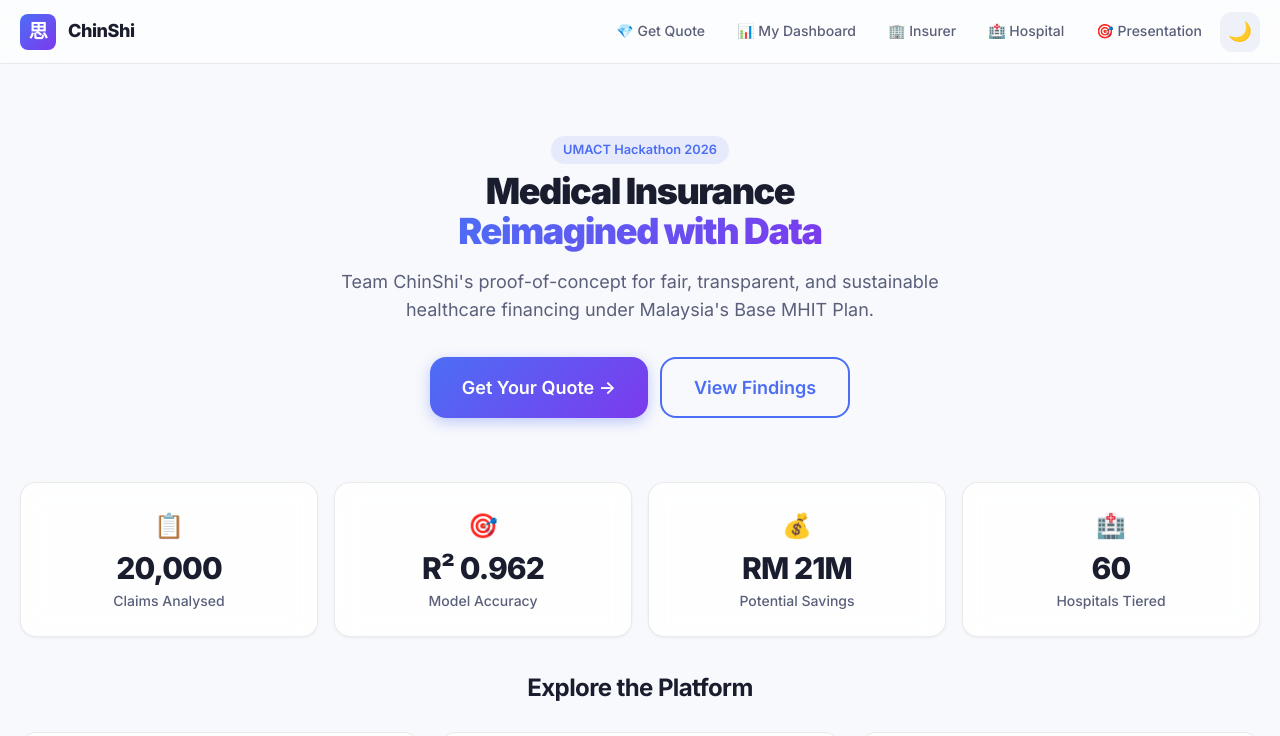
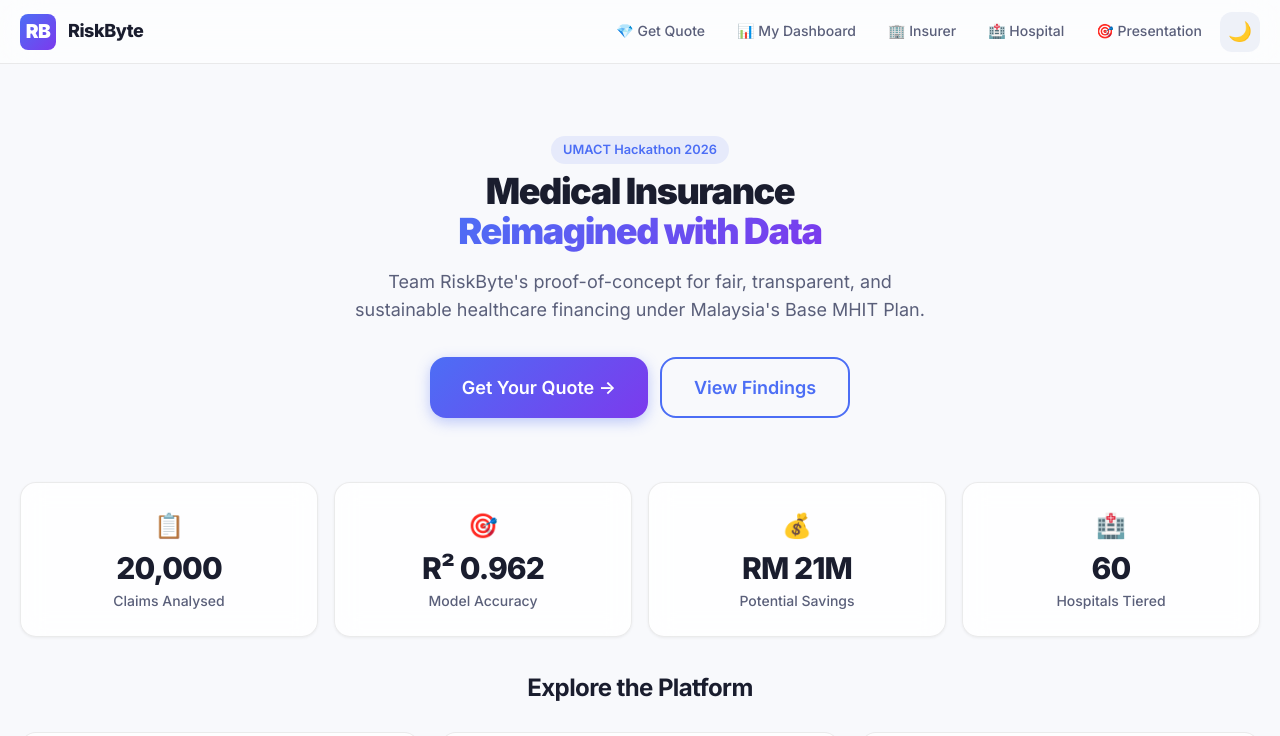
Before and after one commit to YJ0310/umact-1.0-frontend, a React (Vite) app: page / in a window 1280 px wide. Shown: the top 736 px of the page. Built offline with nearby package versions, Linux system fonts and the light colour scheme; no server answers; what ag-charts-enterprise would draw is missing.

Commit message:
Remove ChinShi easter egg and rename to RiskByte

```diff
--- a/src/App.jsx
+++ b/src/App.jsx
@@ -27,8 +27,8 @@ function Navbar() {
     <nav className="navbar">
       <div className="navbar-inner">
         <Link to="/" className="navbar-brand">
-          <span className="brand-icon">思</span>
-          ChinShi
+          <span className="brand-icon">RB</span>
+          RiskByte
         </Link>
 
         <button className="mobile-menu-btn" onClick={() => setMenuOpen(!menuOpen)}>
--- a/src/index.css
+++ b/src/index.css
@@ -1,5 +1,5 @@
 /* ═══════════════════════════════════════════════════════════════
-   UMACT Hackathon 2026 — ChinShi Design System
+   UMACT Hackathon 2026 — RiskByte Design System
    Premium Medical Insurance Analytics App
    ═══════════════════════════════════════════════════════════════ */
 
--- a/src/pages/Landing.jsx
+++ b/src/pages/Landing.jsx
@@ -51,7 +51,7 @@ export default function Landing() {
           <span className="gradient-text">Reimagined with Data</span>
         </h1>
         <p className="hero-subtitle">
-          Team ChinShi's proof-of-concept for fair, transparent, and sustainable
+          Team RiskByte's proof-of-concept for fair, transparent, and sustainable
           healthcare financing under Malaysia's Base MHIT Plan.
         </p>
         <div style={{display: 'flex', gap: '0.75rem', justifyContent: 'center', flexWrap: 'wrap'}}>
--- a/src/pages/PresentationDashboard.jsx
+++ b/src/pages/PresentationDashboard.jsx
@@ -275,7 +275,7 @@ export default function PresentationDashboard() {
         <div className="table-wrapper">
           <table style={{ fontSize: '11px' }}>
             <thead>
-              <tr><th>Stakeholder</th><th>Current</th><th>ChinShi</th></tr>
+              <tr><th>Stakeholder</th><th>Current</th><th>RiskByte</th></tr>
             </thead>
             <tbody>
               <tr><td>Member OOP</td><td>RM 41.6M</td><td style={{ color: 'var(--success)', fontWeight: 700 }}>RM 35.6M</td></tr>
@@ -301,7 +301,7 @@ export default function PresentationDashboard() {
           <button className="badge badge-primary" style={{ cursor: 'pointer', border: 'none' }} onClick={() => window.print()}>
             📥 Export Report
           </button>
-          <span className="badge badge-primary" style={{ fontSize: '0.8rem' }}>Team ChinShi • UMACT 2026</span>
+          <span className="badge badge-primary" style={{ fontSize: '0.8rem' }}>Team RiskByte • UMACT 2026</span>
         </div>
       </div>
 
```
Also changed, not shown: index.html (+2 -2 lines).
